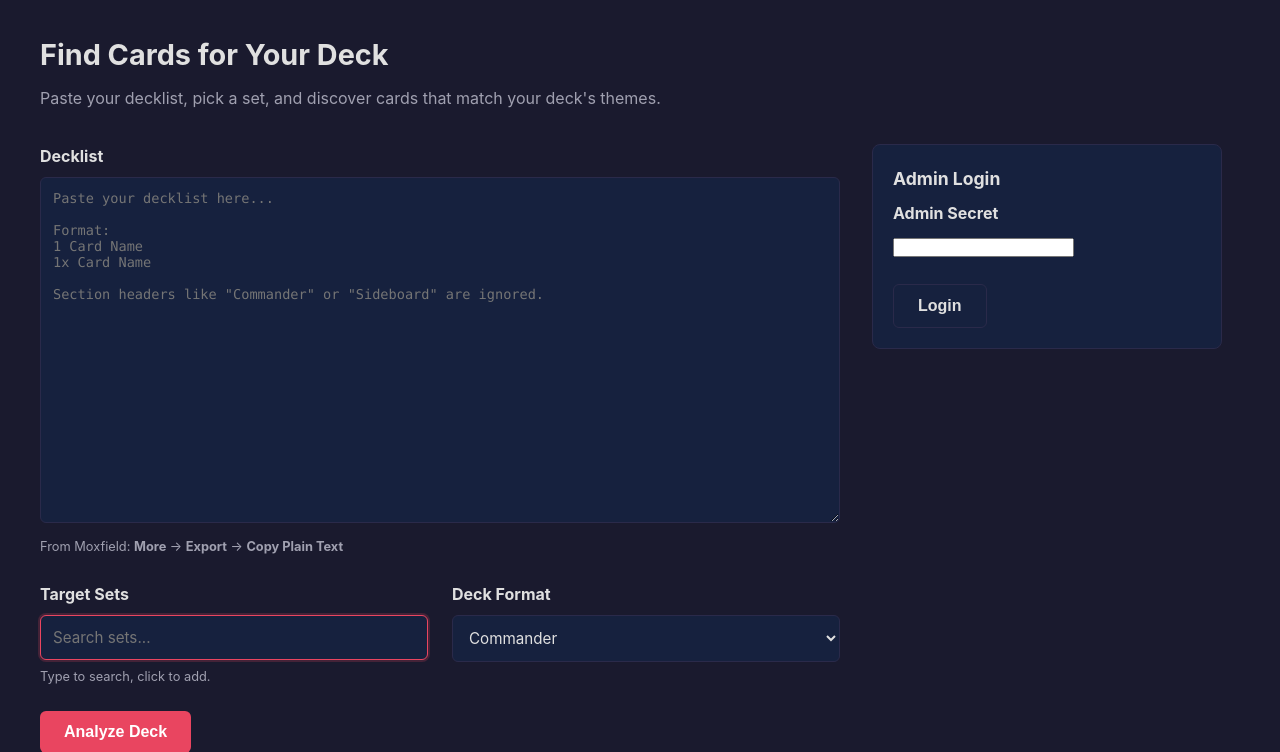
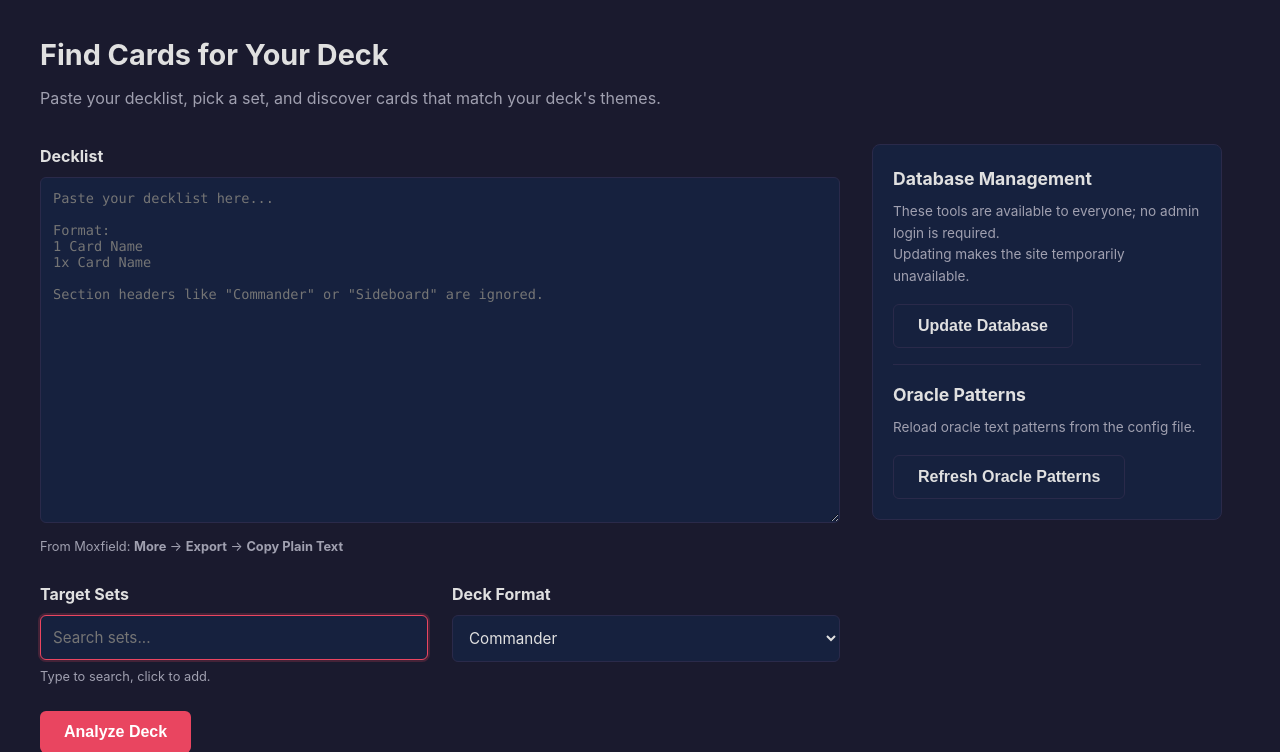
Before and after one commit to Lmdudester/Gather-Them, a Django app: page /analyze/ in a window 1280 px wide. Shown: the part 73-825 px from the top of the page. Run offline with Django 5.2, Linux system fonts and the light colour scheme; data that the repository does not hold is empty.

Commit message:
Make maintenance refreshes public

```diff
--- a/finder/templates/finder/index.html
+++ b/finder/templates/finder/index.html
@@ -61,10 +61,9 @@
             <button type="submit" class="btn btn-primary">Analyze Deck</button>
         </form>
 
-        {% if is_admin %}
         <aside class="db-management">
             <h2>Database Management</h2>
-            <p class="subtitle">Download the latest card data from MTGJSON.<br>The site will be unavailable during the update.</p>
+            <p class="subtitle">These tools are available to everyone; no admin login is required.<br>Updating makes the site temporarily unavailable.</p>
             <div class="db-management-row">
                 <form method="post" action="{% url 'finder:update_db' %}" onsubmit="return confirm('This will download the latest database from MTGJSON and replace the current one. The site will be unavailable during the update. Continue?');">
                     {% csrf_token %}
@@ -83,25 +82,7 @@
                     <button type="submit" class="btn btn-secondary">Refresh Oracle Patterns</button>
                 </form>
             </div>
-            <hr class="db-management-divider">
-            <form method="post" action="{% url 'finder:admin_logout' %}">
-                {% csrf_token %}
-                <button type="submit" class="btn btn-secondary">Admin Logout</button>
-            </form>
         </aside>
-        {% else %}
-        <aside class="db-management">
-            <h2>Admin Login</h2>
-            <form method="post" action="{% url 'finder:admin_login' %}">
-                {% csrf_token %}
-                <div class="form-group">
-                    <label for="admin-secret">Admin Secret</label>
-                    <input type="password" id="admin-secret" name="admin_secret" autocomplete="off">
-                </div>
-                <button type="submit" class="btn btn-secondary">Login</button>
-            </form>
-        </aside>
-        {% endif %}
     </div>
 </div>
 <div class="loading-overlay" id="loading-overlay">
--- a/finder/urls.py
+++ b/finder/urls.py
@@ -10,7 +10,5 @@ urlpatterns = [
     path('results/', views.results, name='results'),
     path('update-db/', views.update_db, name='update_db'),
     path('refresh-patterns/', views.refresh_patterns, name='refresh_patterns'),
-    path('admin-login/', views.admin_login, name='admin_login'),
-    path('admin-logout/', views.admin_logout, name='admin_logout'),
     path('api/random-flavor/', views.random_flavor, name='random_flavor'),
 ]
--- a/finder/views.py
+++ b/finder/views.py
@@ -7,7 +7,7 @@ from pathlib import Path
 
 from django.conf import settings
 from django.contrib import messages
-from django.http import HttpResponse, JsonResponse
+from django.http import JsonResponse
 from django.shortcuts import redirect, render
 from django.urls import reverse
 from django.views.decorators.http import require_POST
@@ -26,36 +26,6 @@ from .services.theme_extractor import extract_themes
 logger = logging.getLogger(__name__)
 
 
-def _is_admin(request):
-    """Check whether the current request has admin privileges."""
-    if request.user.is_authenticated and request.user.is_staff:
-        return True
-    if request.session.get('is_admin'):
-        return True
-    return False
-
-
-@require_POST
-def admin_login(request):
-    """Authenticate as admin using the shared secret."""
-    admin_secret = getattr(settings, 'ADMIN_SECRET', '')
-    provided = request.POST.get('admin_secret', '')
-    if admin_secret and provided == admin_secret:
-        request.session['is_admin'] = True
-        messages.success(request, 'Logged in as admin.')
-    else:
-        messages.error(request, 'Invalid admin secret.')
-    return redirect(reverse('finder:index'))
-
-
-@require_POST
-def admin_logout(request):
-    """Clear admin session flag."""
-    request.session.pop('is_admin', None)
-    messages.success(request, 'Logged out of admin.')
-    return redirect(reverse('finder:index'))
-
-
 def _run_update():
     """Background worker for database update."""
     try:
@@ -71,9 +41,7 @@ def _run_update():
 
 @require_POST
 def refresh_patterns(request):
-    """Reload oracle text patterns from the JSON config file."""
-    if not _is_admin(request):
-        return HttpResponse('Forbidden', status=403)
+    """Reload oracle text patterns; this maintenance action is public."""
     from .services.oracle_patterns import refresh_cache
     try:
         refresh_cache()
@@ -85,12 +53,8 @@ def refresh_patterns(request):
 
 @require_POST
 def update_db(request):
-    """Kick off a background database update and redirect to maintenance page."""
-    if not _is_admin(request):
-        return HttpResponse('Forbidden', status=403)
-
+    """Start a public background database update and redirect home."""
     url = reverse('finder:index')
-
     if is_maintenance_mode():
         messages.warning(request, 'A database update is already in progress.')
         return redirect(url)
@@ -179,7 +143,6 @@ def index(request):
     return render(request, 'finder/index.html', {
         'form': form,
         'db_updated': db_updated,
-        'is_admin': _is_admin(request),
     })
 
 
--- a/gather_them/settings.py
+++ b/gather_them/settings.py
@@ -58,8 +58,6 @@ ORACLE_PATTERNS_PATH = os.environ.get(
     'ORACLE_PATTERNS_PATH',
     str(BASE_DIR / 'finder' / 'data' / 'oracle_patterns.json'),
 )
-ADMIN_SECRET = os.environ.get('ADMIN_SECRET', '')
-
 MIDDLEWARE = [
     'django.middleware.security.SecurityMiddleware',
     'finder.middleware.MaintenanceMiddleware',
```
Also changed, not shown: finder/tests.py (+34 -0 lines), README.md, 1 other file.
